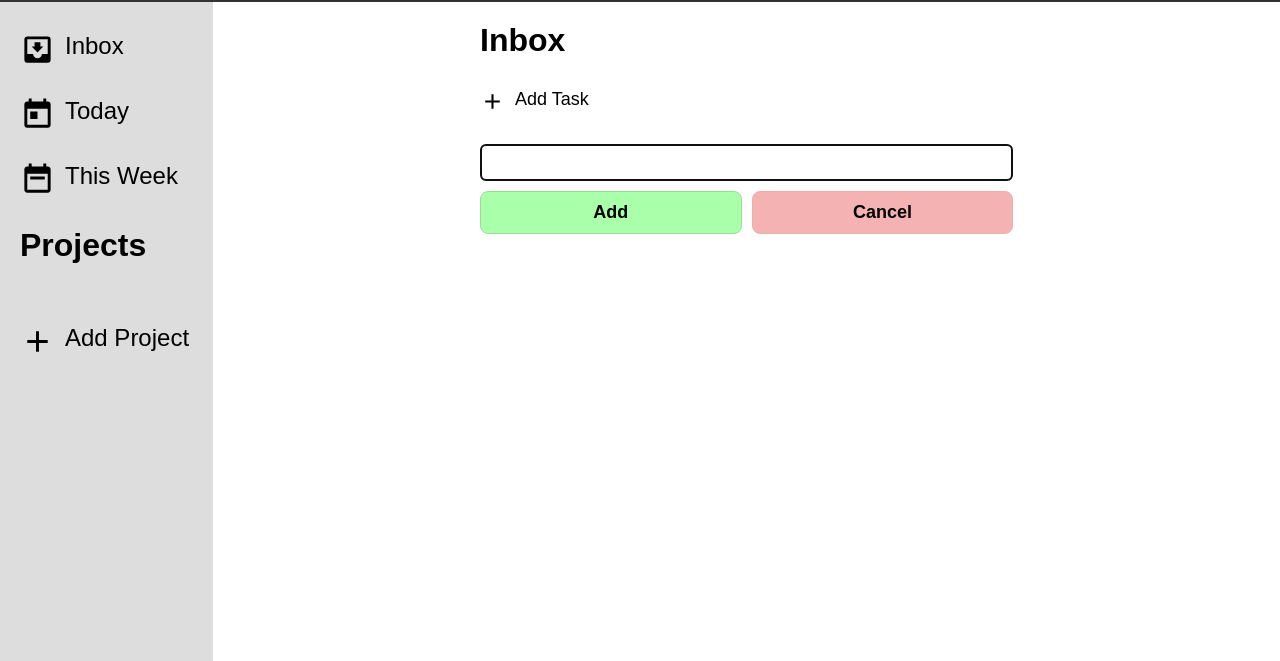
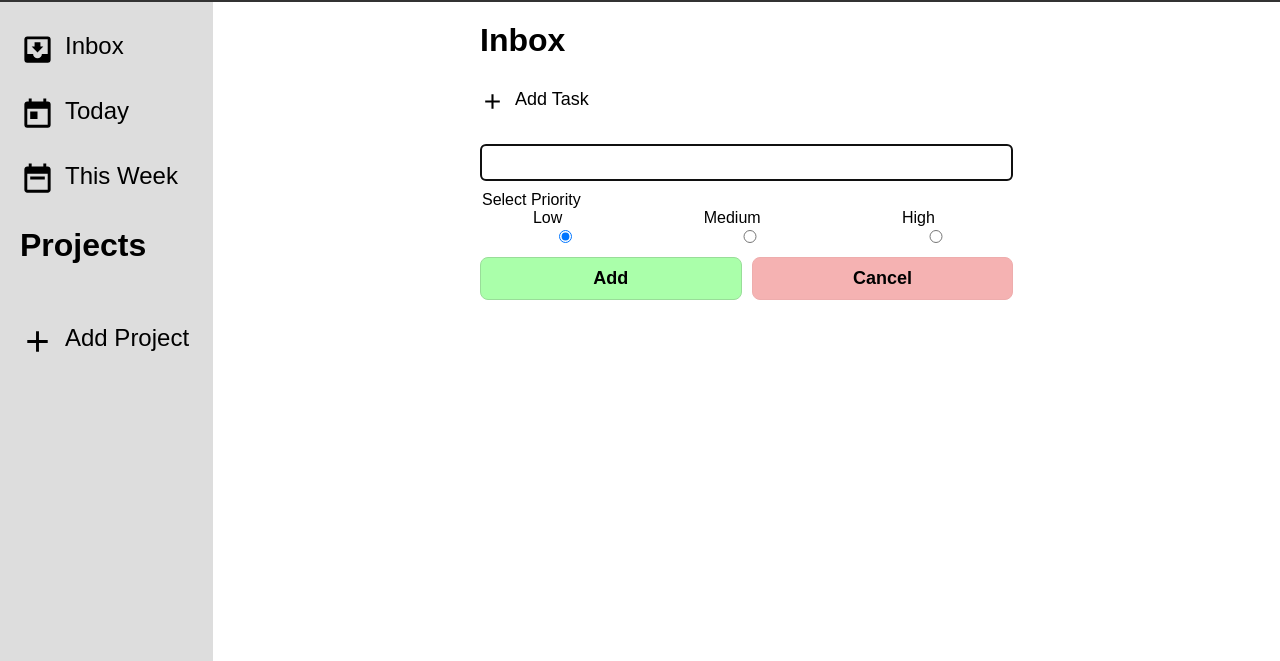
Before and after one commit to SanishPoudel/todo-list, a website built with webpack: page src/template.html in a window 1280 px wide. Both pictures are taken after a click on the button "Add Task". Shown: the part 78-739 px from the top of the page. Built offline with nearby package versions, Linux system fonts and the light colour scheme.

Commit message:
added radio buttons for priority

```diff
--- a/src/template.html
+++ b/src/template.html
@@ -45,10 +45,32 @@
                         <input class="todoEntry" type="text">
                     </fieldset>
 
+                    <fieldset class="radioButtons">
+                        <legend>Select Priority</legend>
+
+                        <div>
+                            <label for="low">Low</label>
+                            <input type="radio" id="low" name="priority" value="low" checked>
+                        </div>
+
+                        <div>
+                            <label for="medium">Medium</label>
+                            <input type="radio" id="medium" name="priority" value="medium">
+                        </div>
+
+                        <div>
+                            <label for="High">High</label>
+                            <input type="radio" id="high" name="priority" value="high">
+                        </div>
+
+                    </fieldset>
+
+
                     <fieldset>
                         <button type="submit" class="enterEntry">Add</button>
                         <button type="button" class="cancelEntry">Cancel</button>
                     </fieldset>
+
                 </form>
             </div>
         </div>
```
